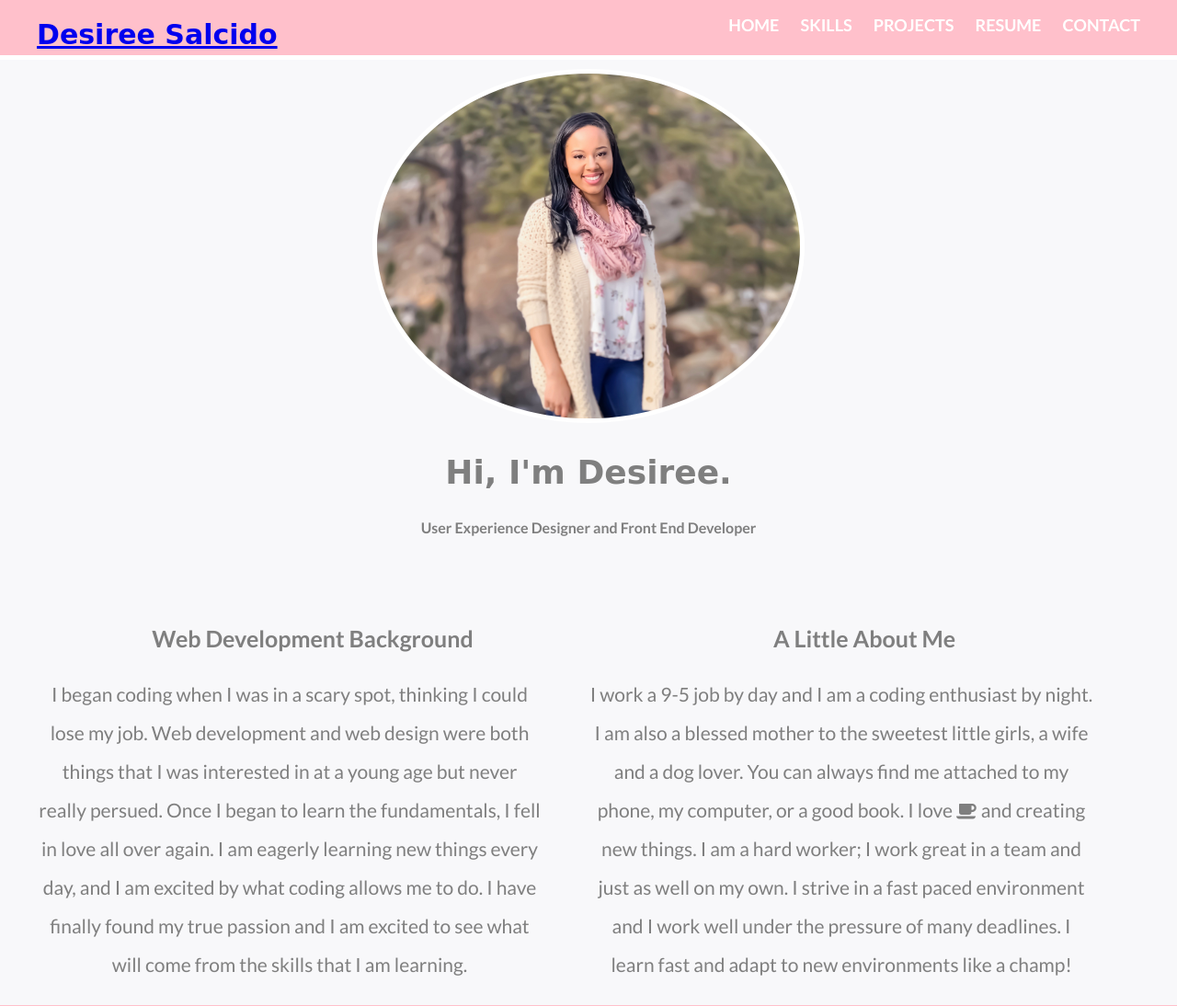
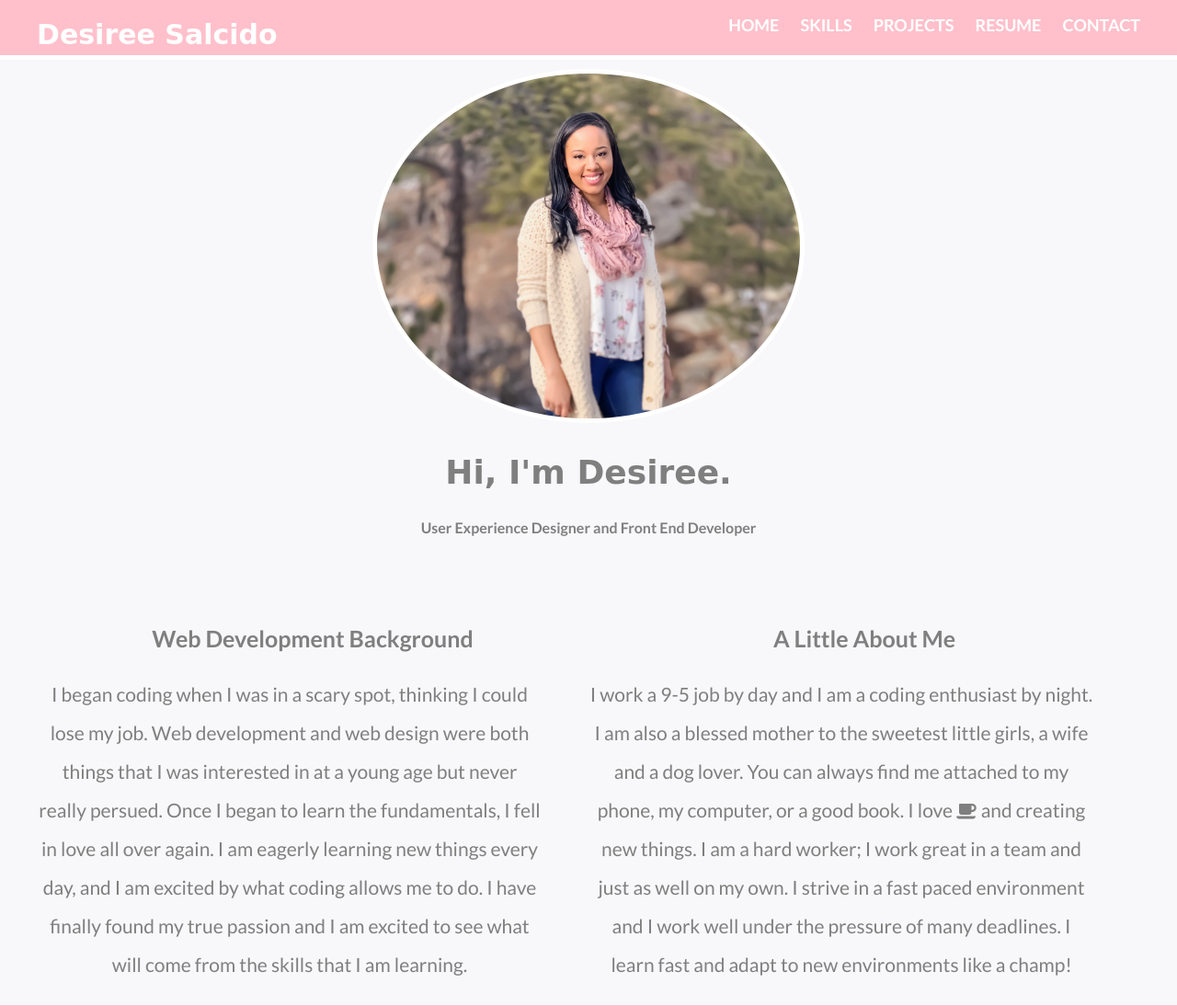
Before and after one commit to desireesalcido1/my-portfolio, a plain HTML site: page index.html in a window 1280 px wide. Shown: the top 1094 px of the page at 92% size. Drawn offline with Linux system fonts and the light colour scheme; a web font is replaced by a local one.

Commit message:
remove link in nav

```diff
--- a/index.html
+++ b/index.html
@@ -12,7 +12,7 @@
           <header>
               <div class="full-width">
                 <div class="half-width">
-                  <h1 class="Name"><a href="index.html">Desiree Salcido</a></h1>
+                  <h1 class="Name">Desiree Salcido</h1>
                 </div>
               <div class="half-width">
               <nav>
```
